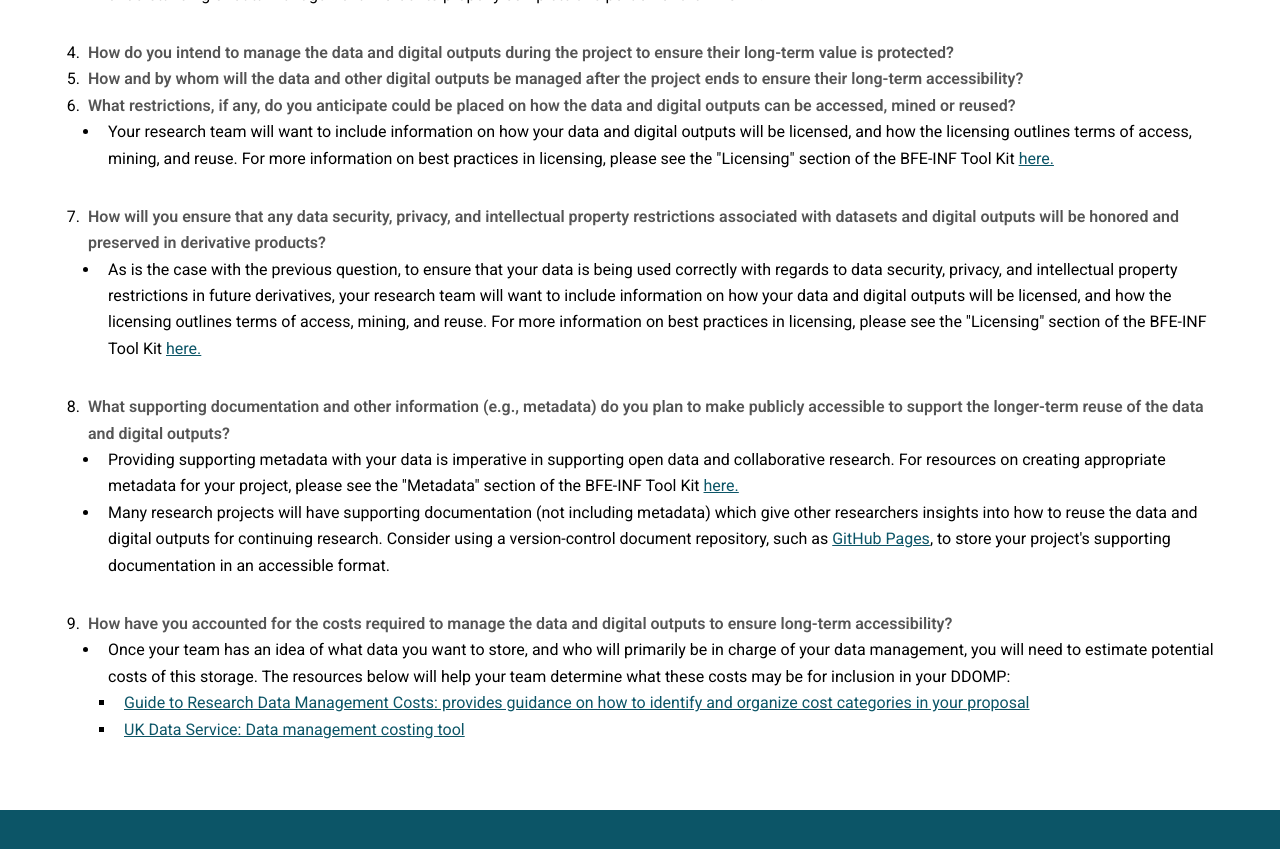
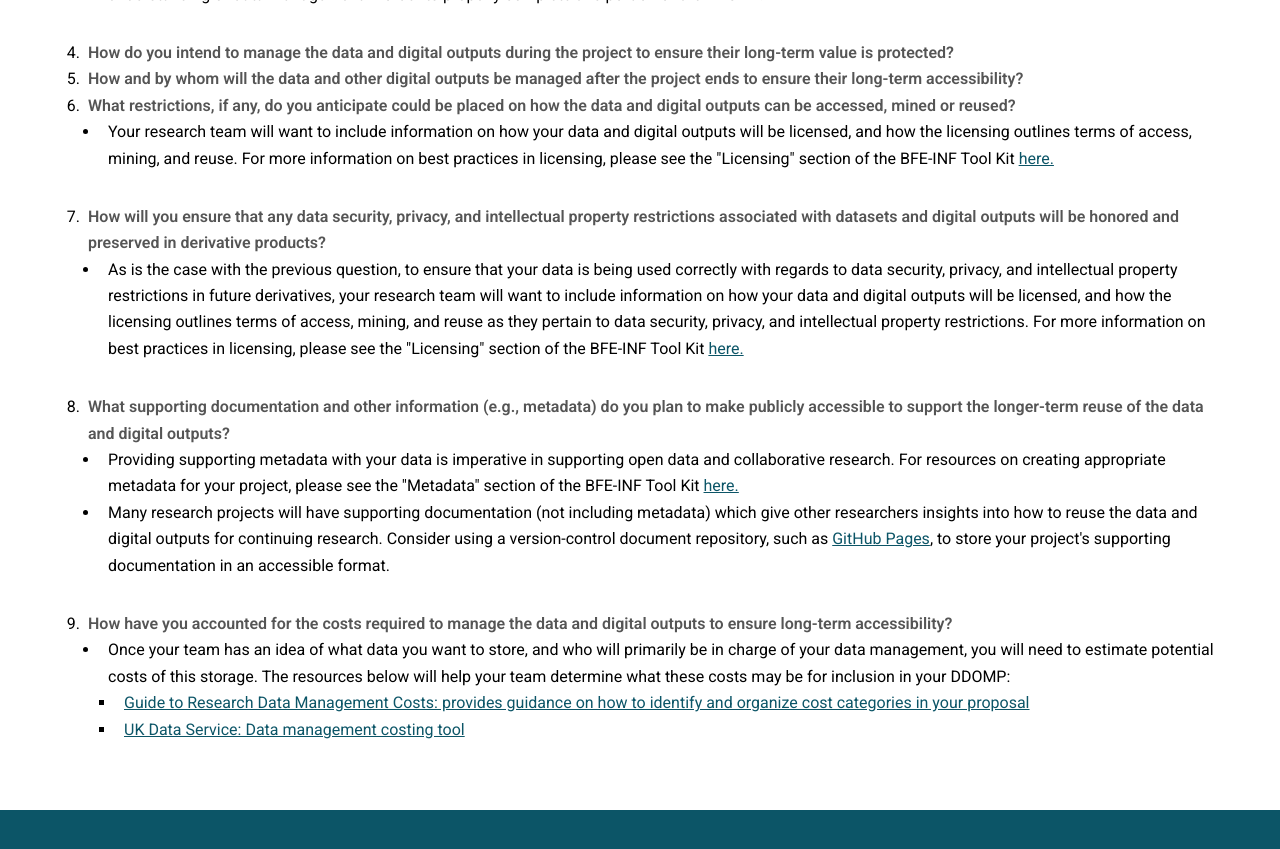
Before and after one commit to bfe-inf/toolkit, a Jekyll site: the page ddomp-fullproposal.html, which Jekyll copies as it is, in a window 1280 px wide and 900 px high, scrolled down 1462 px. Shown: the top 849 px of the window. Built offline with Jekyll 4.4.1, drawn with Linux system fonts in a browser that asks for light colours.

Commit message:
Update ddomp-fullproposal.html

```diff
--- a/ddomp-fullproposal.html
+++ b/ddomp-fullproposal.html
@@ -77,7 +77,7 @@
 							</ul>
 						<li><strong>How will you ensure that any data security, privacy, and intellectual property restrictions associated with datasets and digital outputs will be honored and preserved in derivative products?</strong></li>
 							<ul>
-								<li>As is the case with the previous question, to ensure that your data is being used correctly with regards to data security, privacy, and intellectual property restrictions in future derivatives, your research team will want to include information on how your data and digital outputs will be licensed, and how the licensing outlines terms of access, mining, and reuse. For more information on best practices in licensing, please see the "Licensing" section of the BFE-INF Tool Kit <a href="https://bfe-inf.github.io/tool-kit/bp&s-licensing.html" target="_blank">here.</a></li>
+								<li>As is the case with the previous question, to ensure that your data is being used correctly with regards to data security, privacy, and intellectual property restrictions in future derivatives, your research team will want to include information on how your data and digital outputs will be licensed, and how the licensing outlines terms of access, mining, and reuse as they pertain to data security, privacy, and intellectual property restrictions. For more information on best practices in licensing, please see the "Licensing" section of the BFE-INF Tool Kit <a href="https://bfe-inf.github.io/tool-kit/bp&s-licensing.html" target="_blank">here.</a></li>
 							</ul>
 						<li><strong>What supporting documentation and other information (e.g., metadata) do you plan to make publicly accessible to support the longer-term reuse of the data and digital outputs?</strong></li>
 							<ul>
```
